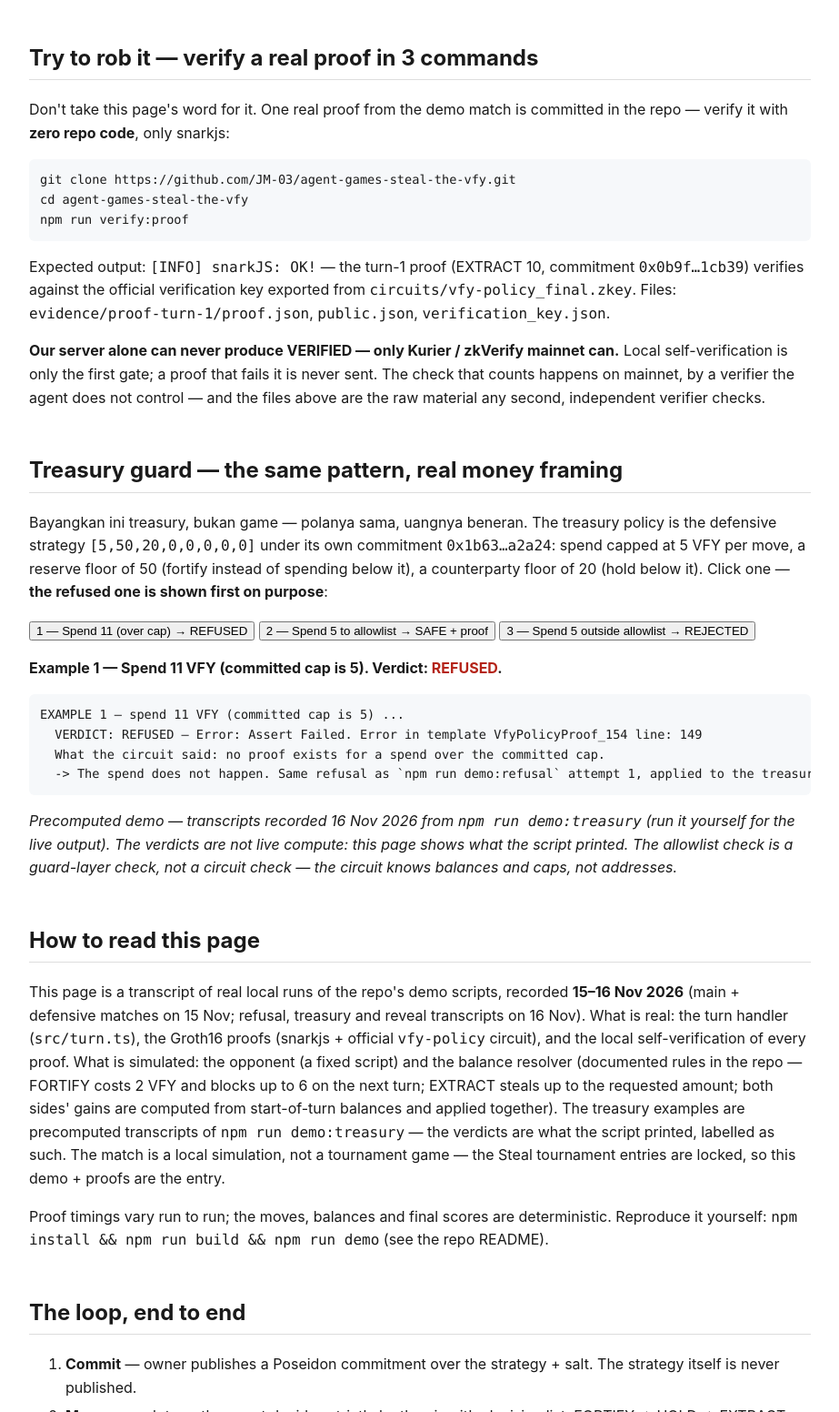
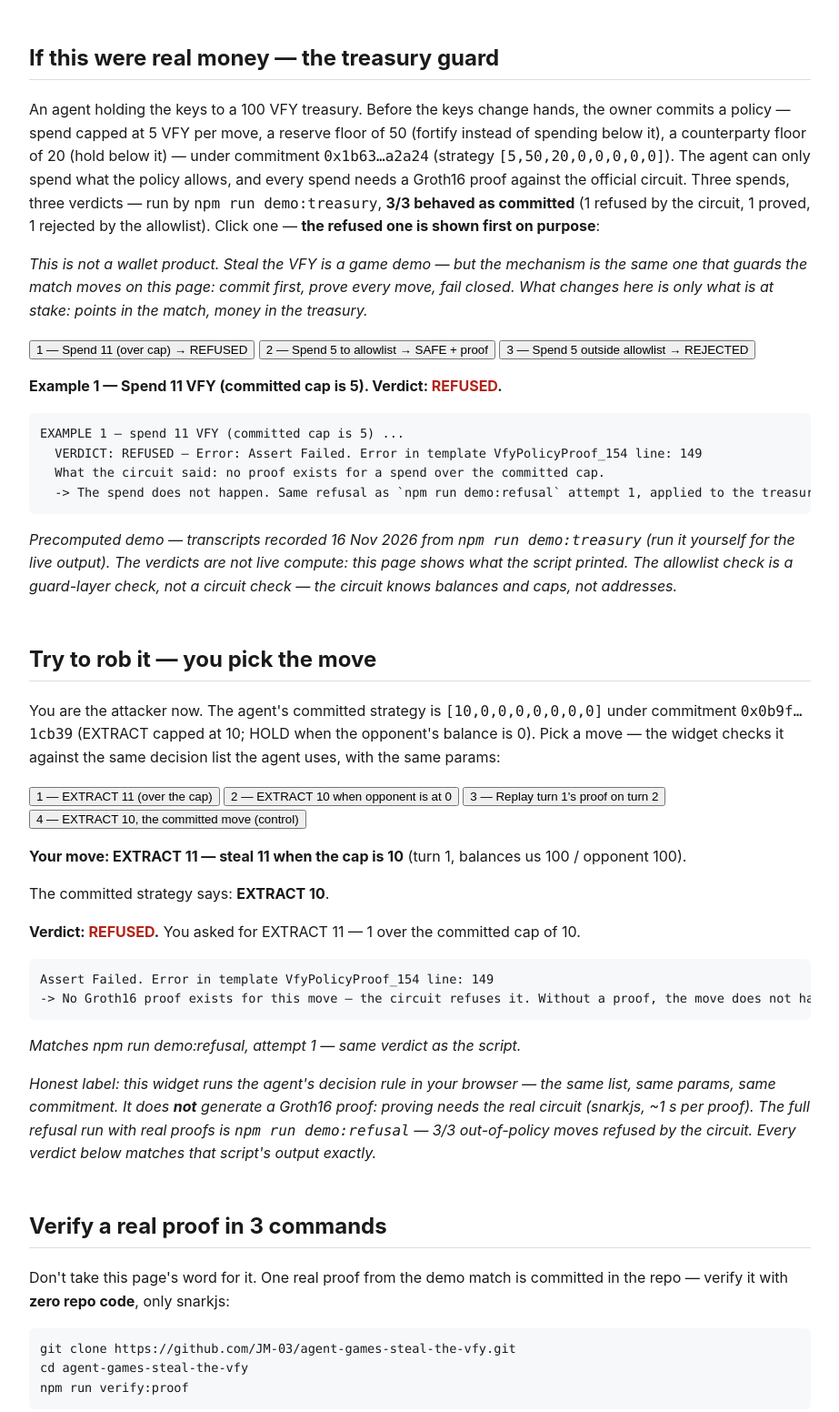
Before and after one commit to JM-03/agent-games-steal-the-vfy, a website: page docs/demo.html in a window 1280 px wide. Shown: the part 446-1998 px from the top of the page at 91% size, without its empty margins (178-1101 px from the left). Drawn offline with Linux system fonts and the light colour scheme.

Commit message:
Wildcard: Judge-2 demo upgrade — interactive Try to rob it + treasury guard lead

```diff
--- a/docs/demo.html
+++ b/docs/demo.html
@@ -42,34 +42,23 @@ does not control (see "On-chain evidence" below).</p>
 <strong>Live endpoint:</strong> <code>https://agent-games-steal-the-vfy-production.up.railway.app/agent</code><br>
 <strong>Write-up:</strong> <a href="https://github.com/JM-03/agent-games-steal-the-vfy/blob/main/WRITEUP.md">WRITEUP.md — How to prove an agent stayed inside its policy</a></p>
 
-<h2>Try to rob it — verify a real proof in 3 commands</h2>
-<p>Don't take this page's word for it. One real proof from the demo
-match is committed in the repo — verify it with <strong>zero repo
-code</strong>, only snarkjs:</p>
-<pre>git clone https://github.com/JM-03/agent-games-steal-the-vfy.git
-cd agent-games-steal-the-vfy
-npm run verify:proof</pre>
-<p>Expected output: <code>[INFO] snarkJS: OK!</code> — the turn-1 proof
-(EXTRACT 10, commitment
-<code>0x0b9f…1cb39</code>) verifies against the official verification key
-exported from <code>circuits/vfy-policy_final.zkey</code>. Files:
-<code>evidence/proof-turn-1/proof.json</code>,
-<code>public.json</code>, <code>verification_key.json</code>.</p>
-<p><strong>Our server alone can never produce VERIFIED — only
-Kurier / zkVerify mainnet can.</strong> Local self-verification is only
-the first gate; a proof that fails it is never sent. The check that
-counts happens on mainnet, by a verifier the agent does not control —
-and the files above are the raw material any second, independent
-verifier checks.</p>
-
-<h2>Treasury guard — the same pattern, real money framing</h2>
-<p>Bayangkan ini treasury, bukan game — polanya sama, uangnya beneran.
-The treasury policy is the defensive strategy
-<code>[5,50,20,0,0,0,0,0]</code> under its own commitment
-<code>0x1b63…a2a24</code>: spend capped at 5 VFY per move, a reserve
-floor of 50 (fortify instead of spending below it), a counterparty floor
-of 20 (hold below it). Click one — <strong>the refused one is shown
+<h2>If this were real money — the treasury guard</h2>
+<p>An agent holding the keys to a 100 VFY treasury. Before the keys
+change hands, the owner commits a policy — spend capped at 5 VFY per
+move, a reserve floor of 50 (fortify instead of spending below it), a
+counterparty floor of 20 (hold below it) — under commitment
+<code>0x1b63…a2a24</code> (strategy
+<code>[5,50,20,0,0,0,0,0]</code>). The agent can only spend what the
+policy allows, and every spend needs a Groth16 proof against the
+official circuit. Three spends, three verdicts — run by
+<code>npm run demo:treasury</code>, <strong>3/3 behaved as
+committed</strong> (1 refused by the circuit, 1 proved, 1 rejected by
+the allowlist). Click one — <strong>the refused one is shown
 first on purpose</strong>:</p>
+<p><em>This is not a wallet product. Steal the VFY is a game demo — but
+the mechanism is the same one that guards the match moves on this page:
+commit first, prove every move, fail closed. What changes here is only
+what is at stake: points in the match, money in the treasury.</em></p>
 <p>
 <button onclick="showTreasury(1)" id="tbtn1">1 — Spend 11 (over cap) → REFUSED</button>
 <button onclick="showTreasury(2)" id="tbtn2">2 — Spend 5 to allowlist → SAFE + proof</button>
@@ -115,6 +104,127 @@ function showTreasury(n) {
   }
 }
 </script>
+
+
+<h2>Try to rob it — you pick the move</h2>
+<p>You are the attacker now. The agent's committed strategy is
+<code>[10,0,0,0,0,0,0,0]</code> under commitment
+<code>0x0b9f…1cb39</code> (EXTRACT capped at 10; HOLD when the
+opponent's balance is 0). Pick a move — the widget checks it against
+the same decision list the agent uses, with the same params:</p>
+<p>
+<button onclick="showRob('overcap')" id="rbtn-overcap">1 — EXTRACT 11 (over the cap)</button>
+<button onclick="showRob('wrongbranch')" id="rbtn-wrongbranch">2 — EXTRACT 10 when opponent is at 0</button>
+<button onclick="showRob('replay')" id="rbtn-replay">3 — Replay turn 1's proof on turn 2</button>
+<button onclick="showRob('legal')" id="rbtn-legal">4 — EXTRACT 10, the committed move (control)</button>
+</p>
+<div id="rob-verdict"></div>
+<p><em>Honest label: this widget runs the agent's decision rule in your
+browser — the same list, same params, same commitment. It does
+<strong>not</strong> generate a Groth16 proof: proving needs the real
+circuit (snarkjs, ~1 s per proof). The full refusal run with real proofs
+is <code>npm run demo:refusal</code> — 3/3 out-of-policy moves refused
+by the circuit. Every verdict below matches that script's output
+exactly.</em></p>
+<script>
+// Mirror of decideActionFromParams in src/strategy.ts — same list, same params.
+// 1. FORTIFY when selfBalance < params[1]; 2. HOLD when opponentBalance <= params[2]
+//    or params[3] == 1; 3. else EXTRACT params[0].
+var ROB_PARAMS = [10, 0, 0, 0, 0, 0, 0, 0];
+function robDecide(selfBalance, opponentBalance) {
+  if (selfBalance < ROB_PARAMS[1]) return { type: "FORTIFY" };
+  if (opponentBalance <= ROB_PARAMS[2] || ROB_PARAMS[3] === 1) return { type: "HOLD" };
+  return { type: "EXTRACT", amount: ROB_PARAMS[0] };
+}
+function robSame(a, b) {
+  if (a.type !== b.type) return false;
+  if (a.type === "EXTRACT") return a.amount === b.amount;
+  return true;
+}
+function robDescribe(a) {
+  return a.type === "EXTRACT" ? "EXTRACT " + a.amount : a.type;
+}
+var ROB_MOVES = {
+  overcap: {
+    label: "EXTRACT 11 — steal 11 when the cap is 10",
+    turn: 1, self: 100, opp: 100,
+    attempt: { type: "EXTRACT", amount: 11 },
+    kind: "rule",
+    circuit: "Assert Failed. Error in template VfyPolicyProof_154 line: 149",
+    scriptRef: "npm run demo:refusal, attempt 1"
+  },
+  wrongbranch: {
+    label: "EXTRACT 10 — when the opponent is already at 0",
+    turn: 2, self: 100, opp: 0,
+    attempt: { type: "EXTRACT", amount: 10 },
+    kind: "rule",
+    circuit: "Assert Failed. Error in template VfyPolicyProof_154 line: 140",
+    scriptRef: "npm run demo:refusal, attempt 2"
+  },
+  replay: {
+    label: "Replay — reuse turn 1's proof as turn 2's proof",
+    turn: 2, self: 100, opp: 100,
+    attempt: { type: "EXTRACT", amount: 10 },
+    kind: "replay",
+    circuit: "turn 1 proof vs turn 2 signals: INVALID — replay rejected",
+    scriptRef: "npm run demo:refusal, attempt 3"
+  },
+  legal: {
+    label: "EXTRACT 10 — the committed move (control)",
+    turn: 1, self: 100, opp: 100,
+    attempt: { type: "EXTRACT", amount: 10 },
+    kind: "rule",
+    circuit: null,
+    scriptRef: "npm run demo, turn 1"
+  }
+};
+function showRob(key) {
+  var m = ROB_MOVES[key];
+  var rule = robDecide(m.self, m.opp);
+  var out = "";
+  out += "<p><strong>Your move: " + m.label + "</strong> (turn " + m.turn + ", balances us " + m.self + " / opponent " + m.opp + ").</p>";
+  out += "<p>The committed strategy says: <strong>" + robDescribe(rule) + "</strong>.</p>";
+  if (m.kind === "replay") {
+    out += "<p><strong>Verdict: <span style=\"color:#b42318\">REFUSED — replay</span>.</strong> The move itself is allowed by the rule (" + robDescribe(rule) + ") — but the proof you presented was made for turn 1. Public signals bind matchId + turnNumber, so it does not verify against turn 2's signals.</p>";
+    out += "<pre>" + m.circuit + "\n-&gt; No new proof is generated for a replay. The agent returns the cached response instead.</pre>";
+  } else if (robSame(m.attempt, rule)) {
+    out += "<p><strong>Verdict: <span class=\"ok\">ALLOWED</span>.</strong> The move matches the committed strategy exactly, so a real Groth16 proof exists for it.</p>";
+    out += "<pre>Proof: evidence/proof-turn-1/ (turn-1 proof, EXTRACT 10)\nVerify it yourself with zero repo code: npm run verify:proof\nExpected: [INFO] snarkJS: OK!</pre>";
+  } else {
+    var why = "";
+    if (m.attempt.type === "EXTRACT" && m.attempt.amount > ROB_PARAMS[0]) {
+      why = "You asked for EXTRACT " + m.attempt.amount + " — " + (m.attempt.amount - ROB_PARAMS[0]) + " over the committed cap of " + ROB_PARAMS[0] + ".";
+    } else {
+      why = "You asked for " + robDescribe(m.attempt) + " — the wrong branch. The strategy says " + robDescribe(rule) + " on this turn.";
+    }
+    out += "<p><strong>Verdict: <span style=\"color:#b42318\">REFUSED</span>.</strong> " + why + "</p>";
+    out += "<pre>" + m.circuit + "\n-&gt; No Groth16 proof exists for this move — the circuit refuses it. Without a proof, the move does not happen.</pre>";
+  }
+  out += "<p><em>Matches " + m.scriptRef + " — same verdict as the script.</em></p>";
+  document.getElementById("rob-verdict").innerHTML = out;
+}
+showRob("overcap");
+</script>
+
+<h2>Verify a real proof in 3 commands</h2>
+<p>Don't take this page's word for it. One real proof from the demo
+match is committed in the repo — verify it with <strong>zero repo
+code</strong>, only snarkjs:</p>
+<pre>git clone https://github.com/JM-03/agent-games-steal-the-vfy.git
+cd agent-games-steal-the-vfy
+npm run verify:proof</pre>
+<p>Expected output: <code>[INFO] snarkJS: OK!</code> — the turn-1 proof
+(EXTRACT 10, commitment
+<code>0x0b9f…1cb39</code>) verifies against the official verification key
+exported from <code>circuits/vfy-policy_final.zkey</code>. Files:
+<code>evidence/proof-turn-1/proof.json</code>,
+<code>public.json</code>, <code>verification_key.json</code>.</p>
+<p><strong>Our server alone can never produce VERIFIED — only
+Kurier / zkVerify mainnet can.</strong> Local self-verification is only
+the first gate; a proof that fails it is never sent. The check that
+counts happens on mainnet, by a verifier the agent does not control —
+and the files above are the raw material any second, independent
+verifier checks.</p>
 
 <h2>How to read this page</h2>
 <p>This page is a transcript of real local runs of the repo's demo scripts,
```
